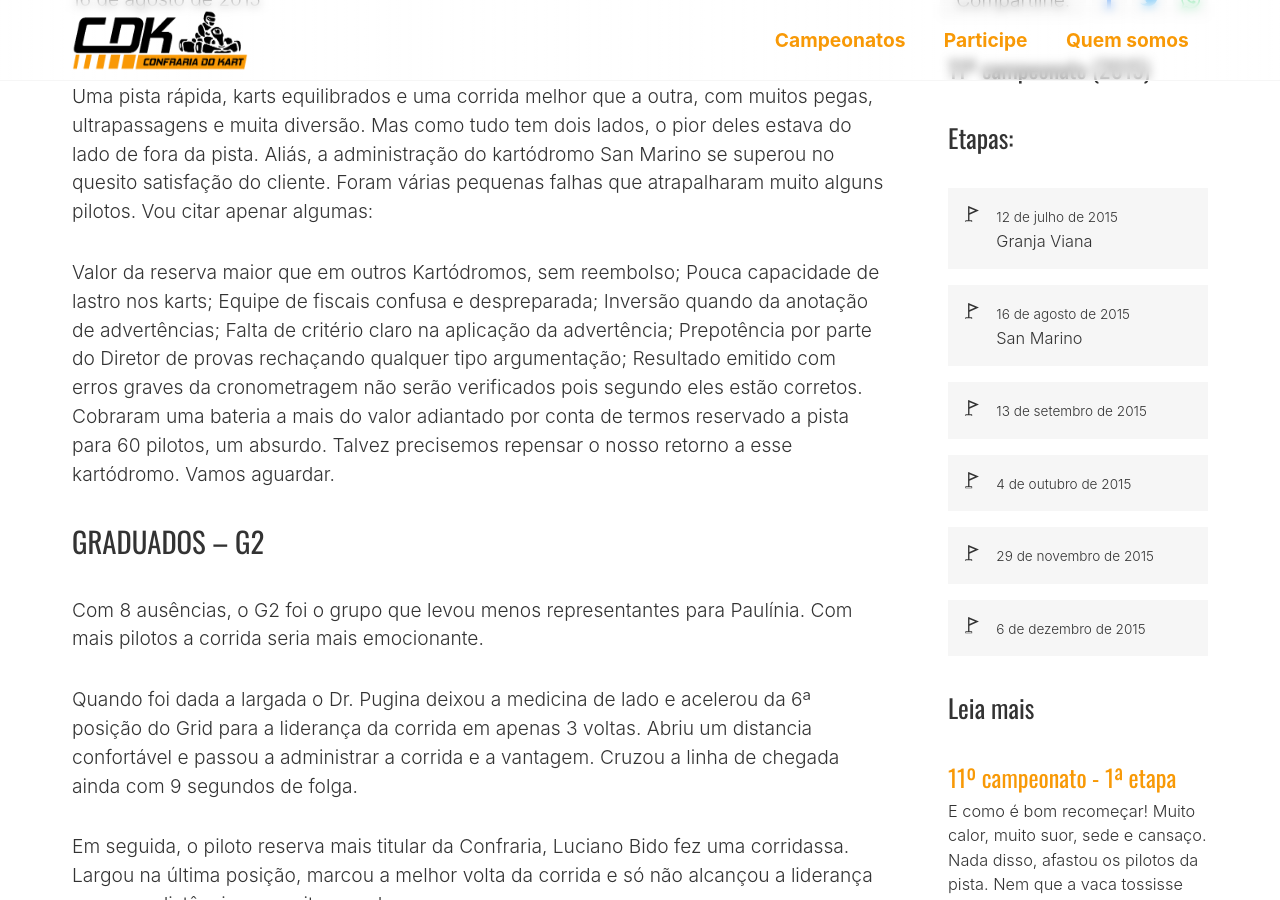
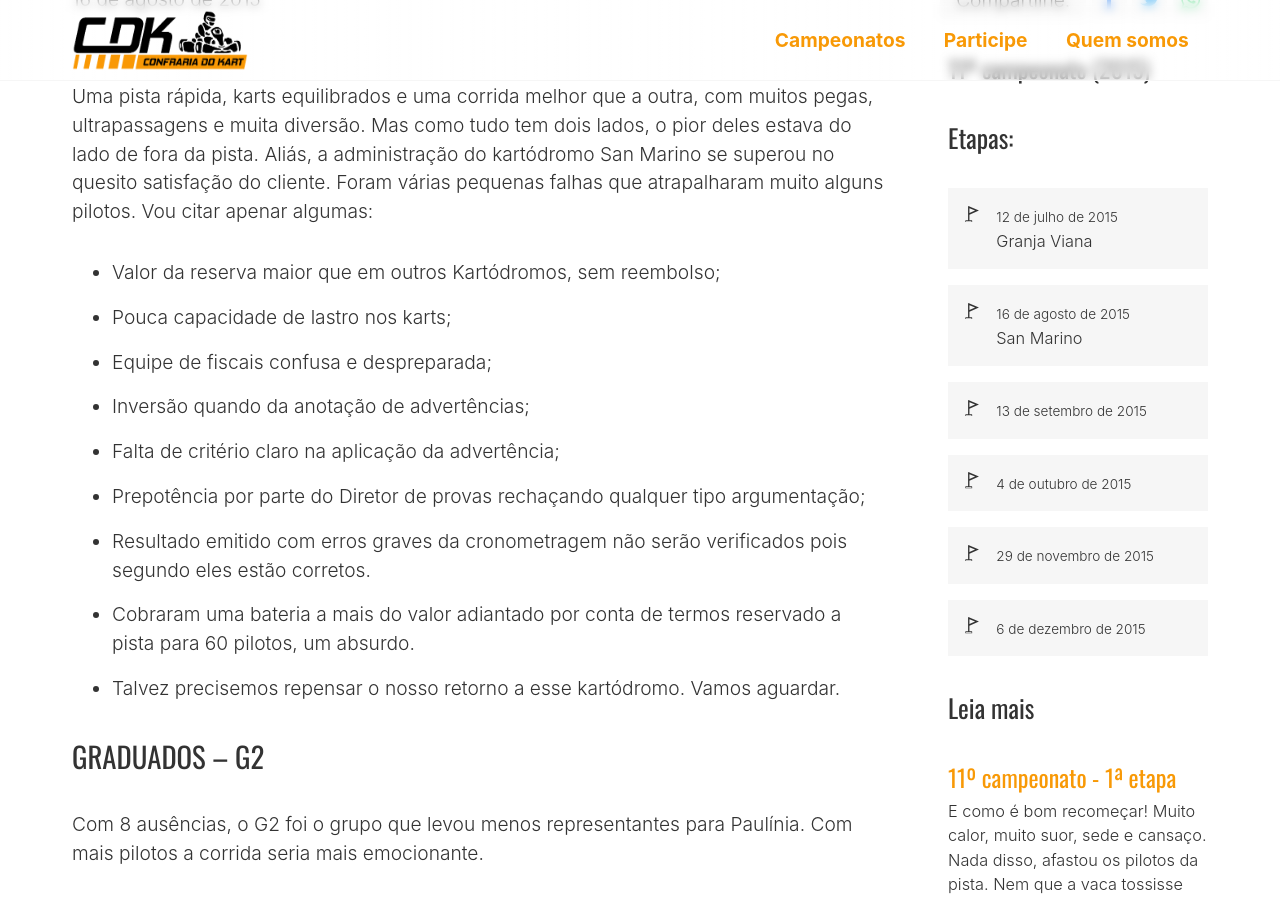
Before and after one commit to ConfrariaDoKart/confrariadokart.github.io, a Jekyll site: the page built from _posts/2015-08-16-11o-campeonato-2a-etapa.markdown, in a window 1280 px wide and 900 px high, scrolled down 252 px. Built offline with Jekyll 4.4.1, drawn with Linux system fonts in a browser that asks for light colours.

Commit message:
list formatting

```diff
--- a/_posts/2015-08-16-11o-campeonato-2a-etapa.markdown
+++ b/_posts/2015-08-16-11o-campeonato-2a-etapa.markdown
@@ -6,15 +6,15 @@ campeonato: 11º campeonato
 
 Uma pista rápida, karts equilibrados e uma corrida melhor que a outra, com muitos pegas, ultrapassagens e muita diversão. Mas como tudo tem dois lados, o pior deles estava do lado de fora da pista. Aliás, a administração do kartódromo San Marino se superou no quesito satisfação do cliente. Foram várias pequenas falhas que atrapalharam muito alguns pilotos. Vou citar apenar algumas:
 
-Valor da reserva maior que em outros Kartódromos, sem reembolso;
-Pouca capacidade de lastro nos karts;
-Equipe de fiscais confusa e despreparada;
-Inversão quando da anotação de advertências;
-Falta de critério claro na aplicação da advertência;
-Prepotência por parte do Diretor de provas rechaçando qualquer tipo argumentação;
-Resultado emitido com erros graves da cronometragem não serão verificados pois segundo eles estão corretos.
-Cobraram uma bateria a mais do valor adiantado por conta de termos reservado a pista para 60 pilotos, um absurdo.
-Talvez precisemos repensar o nosso retorno a esse kartódromo. Vamos aguardar.
+- Valor da reserva maior que em outros Kartódromos, sem reembolso;
+- Pouca capacidade de lastro nos karts;
+- Equipe de fiscais confusa e despreparada;
+- Inversão quando da anotação de advertências;
+- Falta de critério claro na aplicação da advertência;
+- Prepotência por parte do Diretor de provas rechaçando qualquer tipo argumentação;
+- Resultado emitido com erros graves da cronometragem não serão verificados pois segundo eles estão corretos.
+- Cobraram uma bateria a mais do valor adiantado por conta de termos reservado a pista para 60 pilotos, um absurdo.
+- Talvez precisemos repensar o nosso retorno a esse kartódromo. Vamos aguardar.
 
 ## GRADUADOS – G2
 
```
